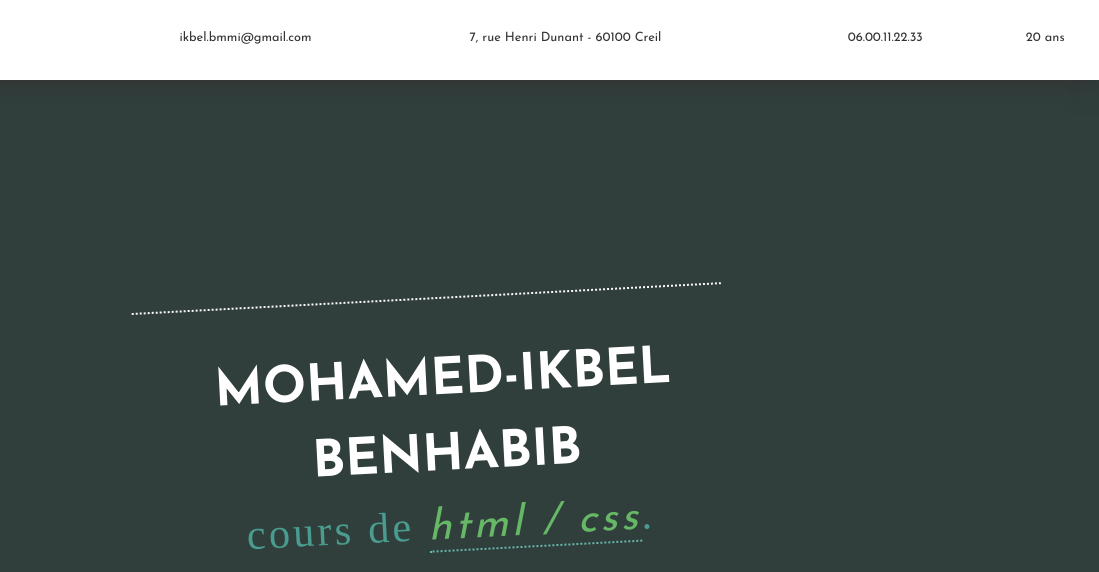
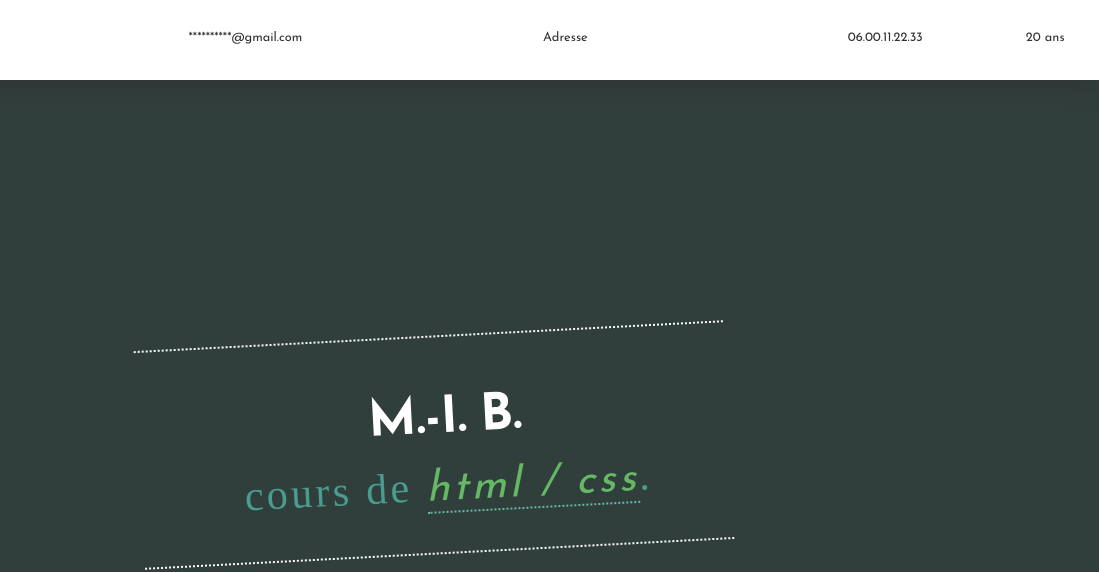
Before and after one commit to ik19/portfolio, a plain HTML site: page index.html in a window 1280 px wide. Shown: the top 572 px of the page, 181-1280 px from the left. Drawn offline with Linux system fonts and the light colour scheme.

Commit message:
Update index.html

```diff
--- a/index.html
+++ b/index.html
@@ -18,7 +18,7 @@
 		<link href="https://fonts.googleapis.com/css?family=Exo+2:300,400,500" rel="stylesheet">
 
 <!-- OTHERS -->
-		<title>Mohamed-Ikbel Benhabib</title>
+		<title>M.-I. B.</title>
 		<meta charset="utf-8" />
 		<meta http-equiv="X-UA-Compatible" content="IE=edge,chrome=1" />
 		<meta content='width=device-width, initial-scale=1.0, maximum-scale=1.0, user-scalable=0' name='viewport' />
@@ -32,8 +32,8 @@
 			<div class="row center">
 				<div class="col-2"><img src="img/logo-complet.png"></div>
 				<div class="col-1 GT"></div>
-				<div class="col-2 GT"><a href="mailto:ikbel.bmmi@gmail.com">ikbel.bmmi@gmail.com</a></div>
-				<div class="col-4 GT">7, rue Henri Dunant - 60100 Creil</div>
+				<div class="col-2 GT"><a href="mailto:**********@gmail.com">**********@gmail.com</a></div>
+				<div class="col-4 GT">Adresse</div>
 				<div class="col-2 GT"><a href="tel:0600112233">06.00.11.22.33</a></div>
 				<div class="col-1 GT">20 ans</div>
 			</div>
@@ -43,7 +43,7 @@
 		<div class="bg-img">
 			<div class="bg-txt">
 				<blockquote>
-					<strong>Mohamed-Ikbel</strong> <strong>BENHABIB</strong><br/> cours de <em>html / css</em>.
+					<strong>M.-I.</strong> <strong>B.</strong><br/> cours de <em>html / css</em>.
 				</blockquote>
 				<b>TP : Création de portfolio</b>
 			</div>
@@ -55,7 +55,7 @@
 <!-- HEADER FOR PRINT -->
 		<div class="header-print center">
 			<p>
-				<h1>Mohamed-Ikbel Benhabib</h1>
+				<h1>M.-I. B.</h1>
 				<span>Développeur Web</span>
 			</p>
 		</div>
@@ -155,7 +155,7 @@
 			<div class="row center">
 				<div class="col-4">© Copyright 2017 - meoPixel</div>
 				<div class="col-4"><img src="img/logo-seul.png"></div>
-				<div class="col-4">conçu par <span>Mohamed-Ikbel Benhabib</span></div>
+				<div class="col-4">conçu par <span>M.-I. B.</span></div>
 			</div>
 		</footer>
     </body>
```
